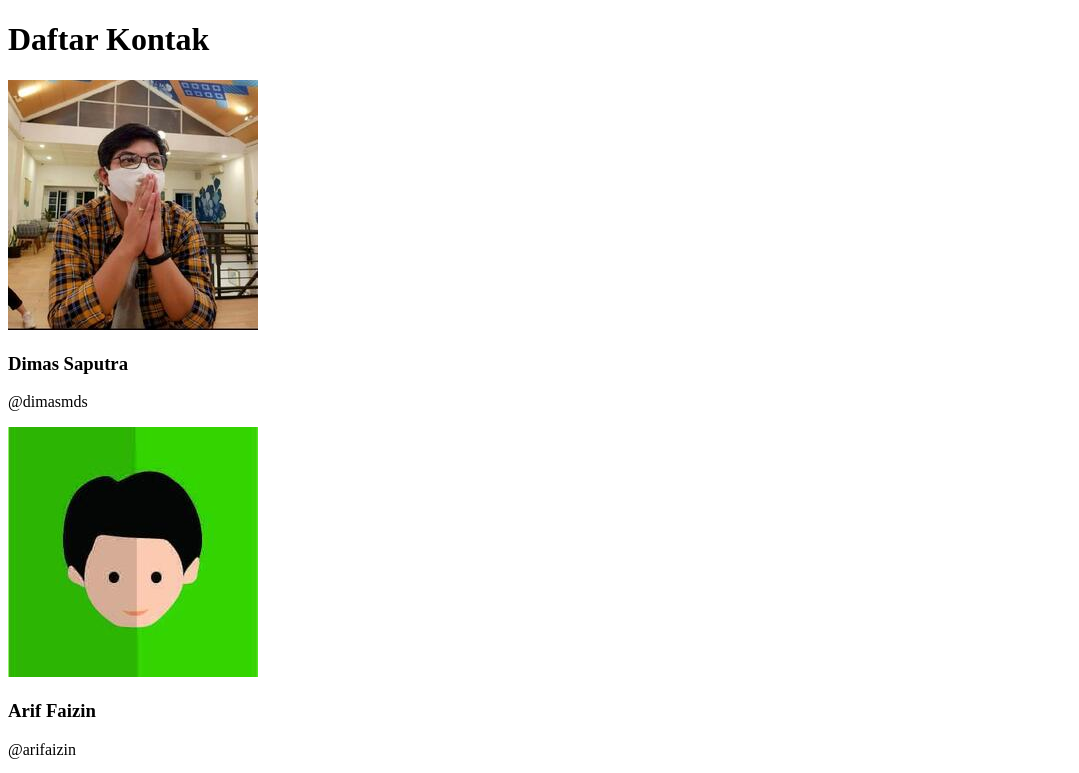
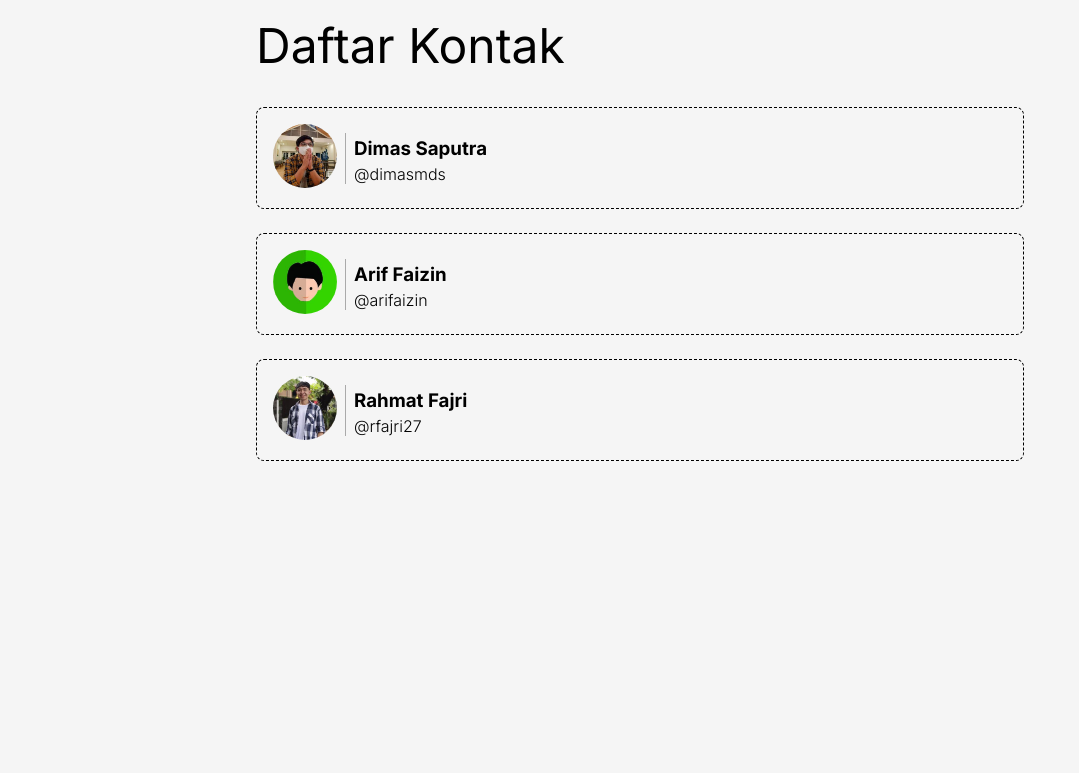
Before and after one commit to eldykvlk/latihan-react-state, a React (Vite) app: page / in a window 1280 px wide. Shown: the top 773 px of the page, without its empty margins (0-1079 px from the left). Built offline with nearby package versions, Linux system fonts and the light colour scheme.

Commit message:
menyelesaikan fitur contact

```diff
--- a/index.html
+++ b/index.html
@@ -5,6 +5,12 @@
     <link rel="icon" type="image/svg+xml" href="/vite.svg" />
     <meta name="viewport" content="width=device-width, initial-scale=1.0" />
     <title>Contact Apps</title>
+
+       <!-- START: Google Font -->
+   <link rel="preconnect" href="https://fonts.googleapis.com">
+   <link rel="preconnect" href="https://fonts.gstatic.com" crossorigin>
+   <link href="https://fonts.googleapis.com/css2?family=Inter:wght@300;400;700&display=swap" rel="stylesheet">
+   <!-- END: Google Font -->
   </head>
   <body>
     <div id="root"></div>
--- a/src/ContactApp.jsx
+++ b/src/components/ContactApp.jsx
@@ -1,6 +1,6 @@
 import React from "react";
 import ContactList from "./ContactList";
-import {getData} from "./data";
+import {getData} from "../utils/data";
 
 function ContactApp(){
     const contacts = getData();
--- a/src/index.jsx
+++ b/src/index.jsx
@@ -1,6 +1,7 @@
 import React from "react";
 import { createRoot } from "react-dom/client";
-import ContactApp from "./ContactApp";
+import ContactApp from "./components/ContactApp";
+import './styles/style.css';
 
 
 
--- /dev/null
+++ b/src/styles/style.css
@@ -0,0 +1,88 @@
+* {
+    padding: 0;
+    margin: 0;
+    box-sizing: border-box;
+  }
+
+  body {
+    font-family: 'Inter', sans-serif;
+    background-color: whitesmoke;
+  }
+
+  img {
+    width: 100%;
+  }
+
+  .contact-app {
+    max-width: 800px;
+    margin: 0 auto;
+    padding: 16px;
+
+  }
+
+  .contact-app  h1 {
+    font-weight: normal;
+    font-size: 48px;
+    margin-bottom: 32px;
+  }
+
+  .contact-item {
+    display: flex;
+    align-items: center;
+    margin: 24px 0;
+    border: 1px dashed black;
+    padding: 16px;
+    border-radius: 8px;
+  }
+
+  .contact-item__image img {
+    width: 64px;
+    border-radius: 50%;
+  }
+
+  .contact-item__body {
+    margin-left: 8px;
+    padding-left: 8px;
+    border-left: 1px solid #aaa;
+    flex: 1;
+  }
+
+  .contact-item__title {
+    padding: 4px 0;
+  }
+
+  .contact-item__username {
+    font-weight: lighter;
+  }
+
+  .contact-item__delete {
+    padding: 8px;
+    font-size: 18px;
+    background-color: orangered;
+    color: white;
+    border: 0;
+    border-radius: 4px;
+    cursor: pointer;
+  }
+
+  .contact-input {
+    border: 1px dashed black;
+    padding: 16px;
+    margin: 14px 0;
+    border-radius: 8px;
+    margin-bottom: 32px;
+  }
+
+  .contact-input input {
+    display: block;
+    width: 100%;
+    padding: 8px;
+    margin: 8px 0;
+    font-family: 'Inter', sans-serif;
+  }
+
+  .contact-input button {
+    width: 100%;
+    padding: 8px;
+    font-family: 'Inter', sans-serif;
+  }
```
Also changed, not shown: src/components/ContactItem.jsx (renamed from src/ContactItem.jsx), src/components/ContactItemBody.jsx (renamed from src/ContactItemBody.jsx), src/components/ContactItemImage.jsx (renamed from src/ContactItemImage.jsx), src/components/ContactList.jsx (renamed from src/ContactList.jsx), src/utils/data.js (renamed from src/data.js).
